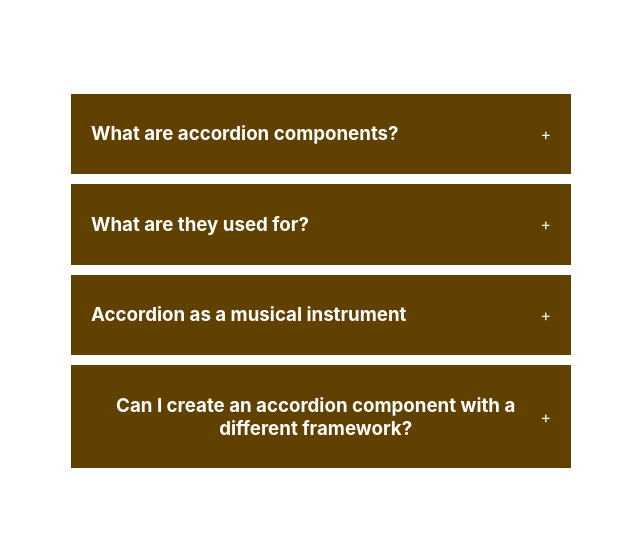
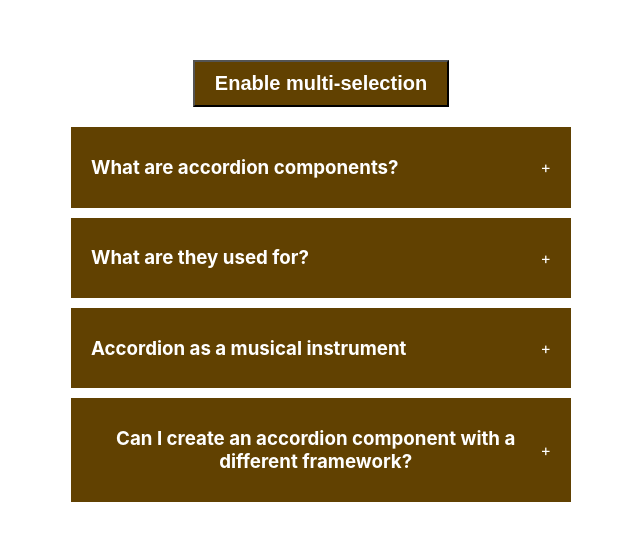
Before and after one commit to IT22074072/react_project1, a React (Create React App) app in the folder frontend/: page / in a window 1280 px wide. Shown: the part 114-654 px from the top of the page, without its empty margins (319-959 px from the left). Built offline with nearby package versions, Linux system fonts and the light colour scheme.

Commit message:
complete multiple selection

```diff
--- a/frontend/src/components/accordian/index.jsx
+++ b/frontend/src/components/accordian/index.jsx
@@ -1,35 +1,55 @@
-//single selection
-//multiple selection
-
 import { useState } from "react";
 import data from "./data";
-import './styles.css'
+import "./styles.css";
 
 export default function Accordian() {
   const [selected, setSelected] = useState(null);
+  const [enableMultiSelection, setenableMultiSelection] = useState(false);
+  const [multipleselected, setMultipleSelected] = useState([]);
 
   function handleSingleSelection(currentId) {
-    console.log(currentId);
     setSelected(currentId === selected ? null : currentId);
   }
 
+  function handleMultiSelection(currentId) {
+    const cpyMultiple = [...multipleselected];
+    const indexOfCurrentId = cpyMultiple.indexOf(currentId);
+
+    if (indexOfCurrentId === -1) cpyMultiple.push(currentId);
+    else cpyMultiple.splice(indexOfCurrentId, 1);
+
+    setMultipleSelected(cpyMultiple);
+  }
+
+  console.log(selected, multipleselected)
+
   return (
     <div className="wrapper">
+      <button onClick={() => setenableMultiSelection(!enableMultiSelection)}>
+        {enableMultiSelection ? "Disable multi-selection" : "Enable multi-selection"}
+      </button>
       <div className="accordian">
         {data && data.length > 0 ? (
           data.map((dataItem) => (
-            <div className="item">
+            <div className="item" key={dataItem.id}>
               <div
-                onClick={() => handleSingleSelection(dataItem.id)}
+                onClick={
+                  enableMultiSelection
+                    ? () => handleMultiSelection(dataItem.id)
+                    : () => handleSingleSelection(dataItem.id)
+                }
                 className="title"
               >
                 <h3>{dataItem.question}</h3>
                 <span>+</span>
               </div>
-
-              {selected === dataItem.id ? (
-                <div className="content">{dataItem.answer}</div>
-              ) : null}
+              {enableMultiSelection
+                ? multipleselected.includes(dataItem.id) && (
+                    <div className="content">{dataItem.answer}</div>
+                  )
+                : selected === dataItem.id && (
+                    <div className="content">{dataItem.answer}</div>
+                  )}
             </div>
           ))
         ) : (
--- a/frontend/src/components/accordian/styles.css
+++ b/frontend/src/components/accordian/styles.css
@@ -4,8 +4,20 @@
     width: 100vw;
     justify-content: center;
     align-items:center ;
+    flex-direction: column;
+    gap: 20px;
 
 }
+
+.wrapper button {
+    padding: 10px 20px;
+    background: #614101;
+    color: #fff;
+    font-weight: bold;
+    font-size: 20px;
+    cursor: pointer;
+}
+
 
 .accordian{
     width: 500px;
```
